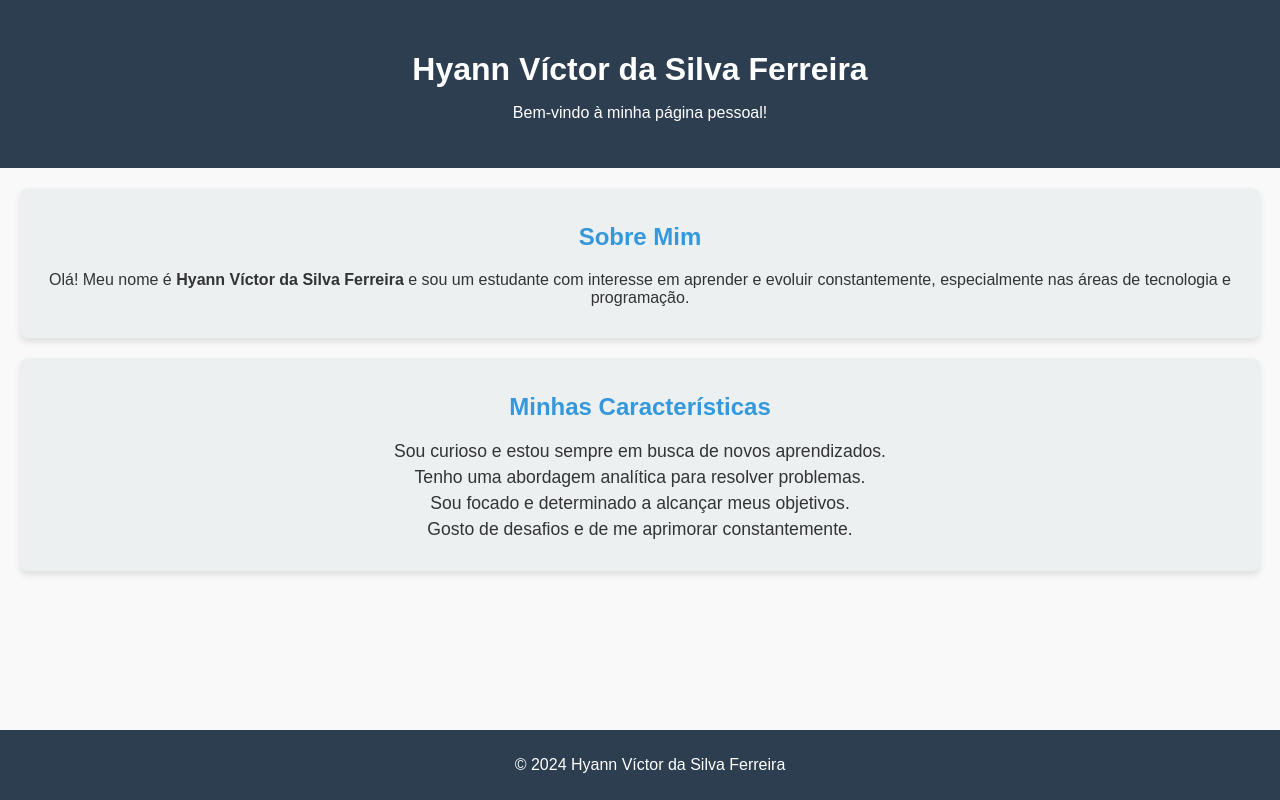
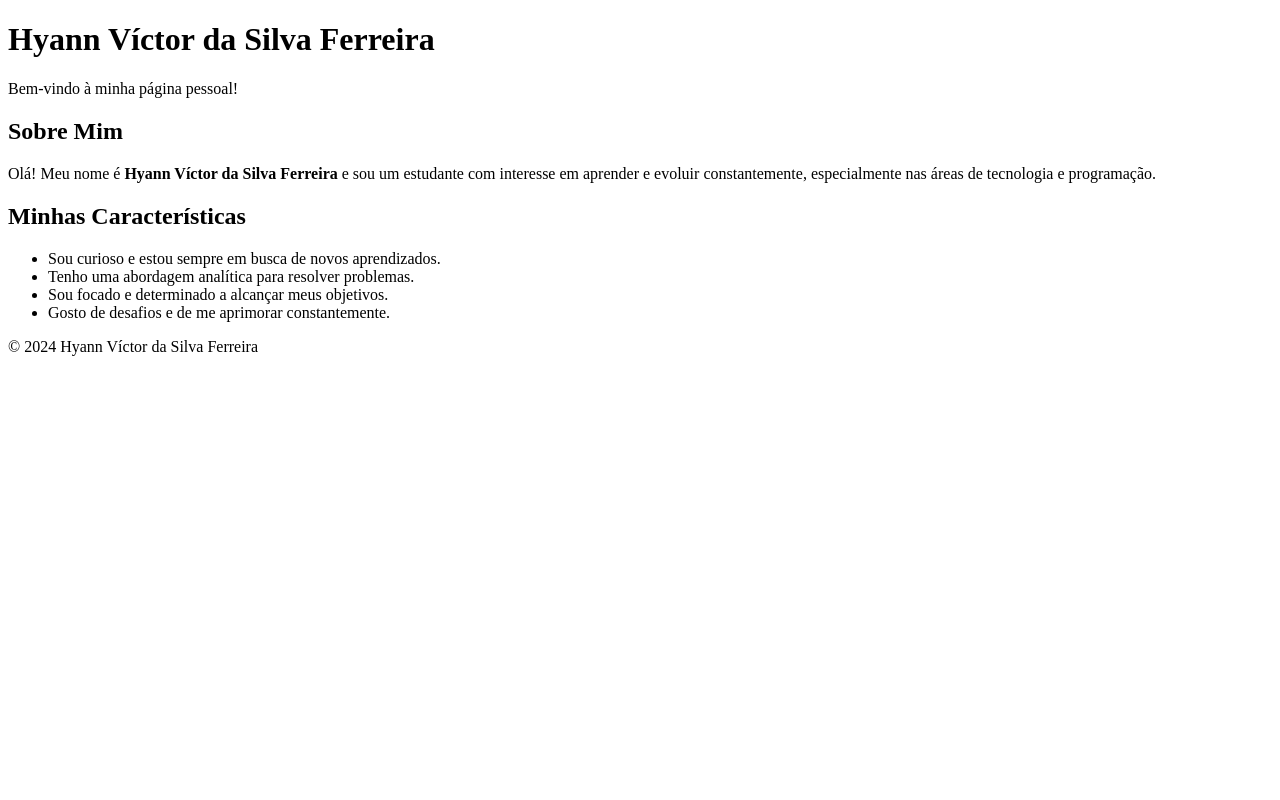
Before and after one commit to Hyvic1/hyan.github.io, a plain HTML site: page index.html in a window 1280 px wide. Drawn offline with Linux system fonts and the light colour scheme.

Commit message:
index.html

```diff
--- a/index.html
+++ b/index.html
@@ -4,58 +4,7 @@
     <meta charset="UTF-8">
     <meta name="viewport" content="width=device-width, initial-scale=1.0">
     <title>Hyann Víctor da Silva Ferreira</title>
-    <style>
-        body {
-            font-family: 'Arial', sans-serif;
-            margin: 0;
-            padding: 0;
-            background-color: #f9f9f9;
-            color: #333;
-        }
-        header {
-            background-color: #2c3e50;
-            color: white;
-            text-align: center;
-            padding: 30px;
-        }
-        .content {
-            margin: 20px;
-            text-align: center;
-        }
-       h1 {
-            font-size: 2em;
-            margin-bottom: 10px;
-        }
-        h2 {
-            color: #3498db;
-            margin-top: 20px;
-        }
-        .bio {
-            background-color: #ecf0f1;
-            border-radius: 8px;
-            padding: 15px;
-            margin-top: 20px;
-            box-shadow: 0 4px 6px rgba(0, 0, 0, 0.1);
-        }
-        .bio ul {
-            list-style-type: none;
-            padding: 0;
-        }
-        .bio li {
-            font-size: 1.1em;
-            margin: 5px 0;
-        }
-        footer {
-            text-align: center;
-            background-color: #2c3e50;
-            color: white;
-            padding: 10px;
-            position: fixed;
-            width: 100%;
-            bottom: 0;
-        }
-    </style>
-</head>
+
 <body>
 
     <header>
```
